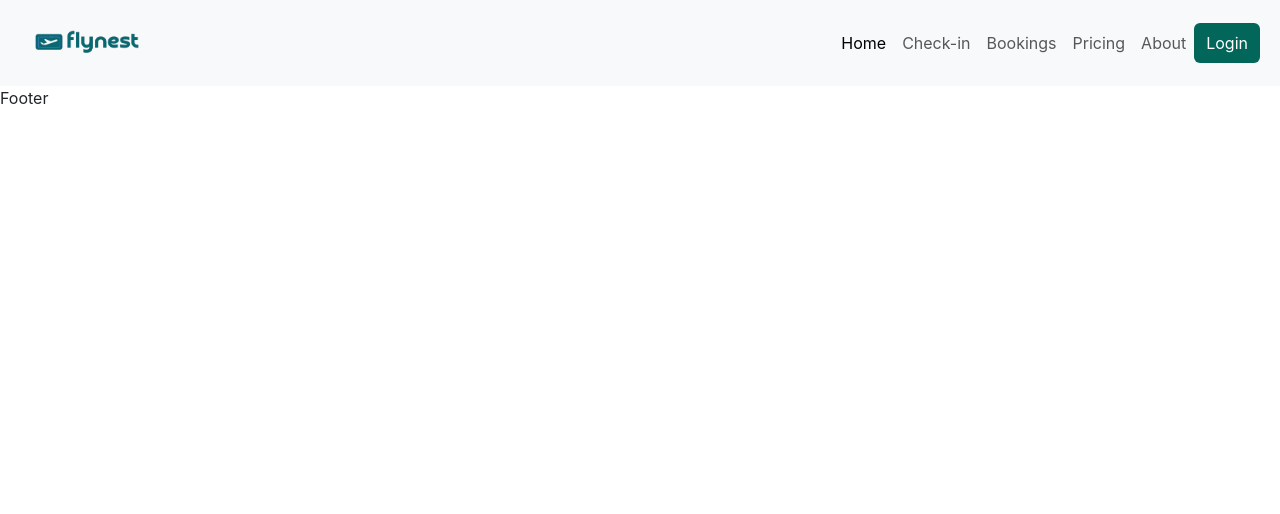
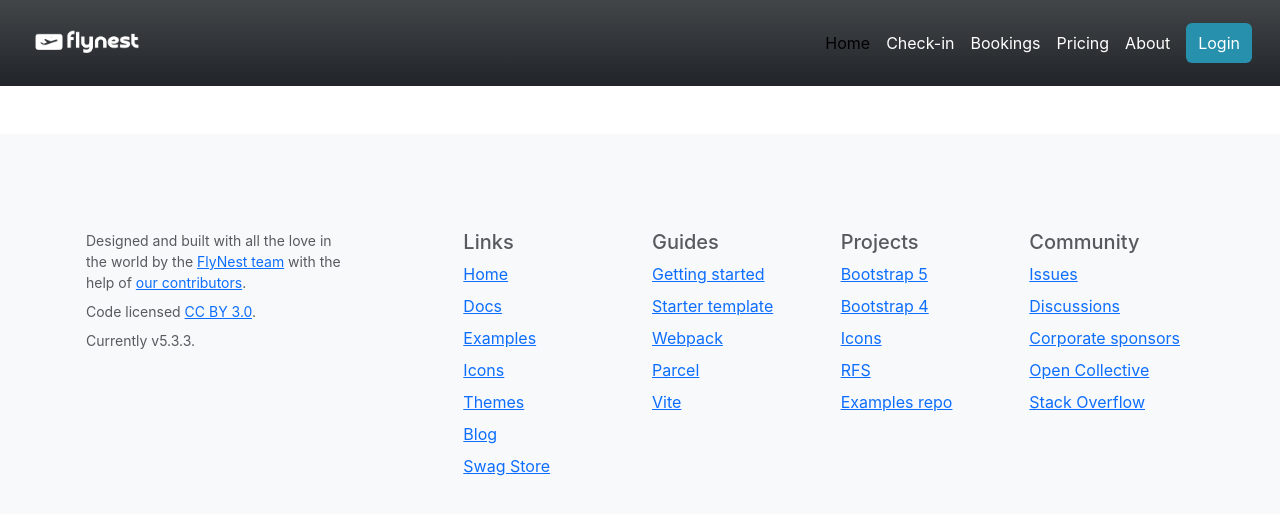
Before and after one commit to Tanayendrajit/sd001-e-flight, a React (Create React App) app: page / in a window 1280 px wide. Shown: the top 514 px of the page. Built offline with nearby package versions, Linux system fonts and the light colour scheme.

Commit message:
Files Updated

```diff
--- a/src/App.css
+++ b/src/App.css
@@ -11,13 +11,26 @@ h1{
     width: 100px;
     margin-left: 565px;
 }
+
+.navbar-brand img {
+    filter: invert(100%) brightness(100);
+}
+
+.navbar-brand img:hover {
+    filter: brightness(200%) grayscale(20%);
+}
+
 .btn
 {
     border: none;
-    background-color: rgb(3, 102, 90);
+    background-color: rgb(39, 144, 172);
     transition: background-color 0.3s, color 0.3s;
 }
 
-.btn.hover{
-    background-color: rgb(3, 65, 58);
+.button-hover-class:hover {
+    background-color: rgb(27, 97, 116);
 }
+
+.nav-item a {
+    color: white;
+}
--- a/src/component/Footer/Footer.js
+++ b/src/component/Footer/Footer.js
@@ -2,6 +2,67 @@ import React from 'react'
 
 export default function Footer() {
   return (
-    <div>Footer</div>
+    <div>
+      <footer class="bd-footer py-4 py-md-5 mt-5 bg-body-tertiary">
+  <div class="container py-4 py-md-5 px-4 px-md-3 text-body-secondary">
+    <div class="row">
+      <div class="col-lg-3 mb-3">
+        {/* <a class="d-inline-flex align-items-center mb-2 text-body-emphasis text-decoration-none" href="/" aria-label="Bootstrap">
+          <svg xmlns="http://www.w3.org/2000/svg" width="40" height="32" class="d-block me-2" viewBox="0 0 118 94" role="img"><title>Bootstrap</title><path fill-rule="evenodd" clip-rule="evenodd" d="M24.509 0c-6.733 0-11.715 5.893-11.492 12.284.214 6.14-.064 14.092-2.066 20.577C8.943 39.365 5.547 43.485 0 44.014v5.972c5.547.529 8.943 4.649 10.951 11.153 2.002 6.485 2.28 14.437 2.066 20.577C12.794 88.106 17.776 94 24.51 94H93.5c6.733 0 11.714-5.893 11.491-12.284-.214-6.14.064-14.092 2.066-20.577 2.009-6.504 5.396-10.624 10.943-11.153v-5.972c-5.547-.529-8.934-4.649-10.943-11.153-2.002-6.484-2.28-14.437-2.066-20.577C105.214 5.894 100.233 0 93.5 0H24.508zM80 57.863C80 66.663 73.436 72 62.543 72H44a2 2 0 01-2-2V24a2 2 0 012-2h18.437c9.083 0 15.044 4.92 15.044 12.474 0 5.302-4.01 10.049-9.119 10.88v.277C75.317 46.394 80 51.21 80 57.863zM60.521 28.34H49.948v14.934h8.905c6.884 0 10.68-2.772 10.68-7.727 0-4.643-3.264-7.207-9.012-7.207zM49.948 49.2v16.458H60.91c7.167 0 10.964-2.876 10.964-8.281 0-5.406-3.903-8.178-11.425-8.178H49.948z" fill="currentColor"></path></svg>
+          <span class="fs-5">Bootstrap</span>
+        </a> */}
+        <ul class="list-unstyled small">
+          <li class="mb-2">Designed and built with all the love in the world by the <a href="/docs/5.3/about/team/">FlyNest team</a> with the help of <a href="https://github.com/twbs/bootstrap/graphs/contributors">our contributors</a>.</li>
+          <li class="mb-2">Code licensed <a href="https://github.com/twbs/bootstrap/blob/main/LICENSE" target="_blank" rel="license noopener"></a> <a href="https://creativecommons.org/licenses/by/3.0/" target="_blank" rel="license noopener">CC BY 3.0</a>.</li>
+          <li class="mb-2">Currently v5.3.3.</li>
+        </ul>
+      </div>
+      <div class="col-6 col-lg-2 offset-lg-1 mb-3">
+        <h5>Links</h5>
+        <ul class="list-unstyled">
+          <li class="mb-2"><a href="/">Home</a></li>
+          <li class="mb-2"><a href="/docs/5.3/">Docs</a></li>
+          <li class="mb-2"><a href="/docs/5.3/examples/">Examples</a></li>
+          <li class="mb-2"><a href="https://icons.getbootstrap.com/">Icons</a></li>
+          <li class="mb-2"><a href="https://themes.getbootstrap.com/">Themes</a></li>
+          <li class="mb-2"><a href="https://blog.getbootstrap.com/">Blog</a></li>
+          <li class="mb-2"><a href="https://cottonbureau.com/people/bootstrap" target="_blank" rel="noopener">Swag Store</a></li>
+        </ul>
+      </div>
+      <div class="col-6 col-lg-2 mb-3">
+        <h5>Guides</h5>
+        <ul class="list-unstyled">
+          <li class="mb-2"><a href="/docs/5.3/getting-started/">Getting started</a></li>
+          <li class="mb-2"><a href="/docs/5.3/examples/starter-template/">Starter template</a></li>
+          <li class="mb-2"><a href="/docs/5.3/getting-started/webpack/">Webpack</a></li>
+          <li class="mb-2"><a href="/docs/5.3/getting-started/parcel/">Parcel</a></li>
+          <li class="mb-2"><a href="/docs/5.3/getting-started/vite/">Vite</a></li>
+        </ul>
+      </div>
+      <div class="col-6 col-lg-2 mb-3">
+        <h5>Projects</h5>
+        <ul class="list-unstyled">
+          <li class="mb-2"><a href="https://github.com/twbs/bootstrap" target="_blank" rel="noopener">Bootstrap 5</a></li>
+          <li class="mb-2"><a href="https://github.com/twbs/bootstrap/tree/v4-dev" target="_blank" rel="noopener">Bootstrap 4</a></li>
+          <li class="mb-2"><a href="https://github.com/twbs/icons" target="_blank" rel="noopener">Icons</a></li>
+          <li class="mb-2"><a href="https://github.com/twbs/rfs" target="_blank" rel="noopener">RFS</a></li>
+          <li class="mb-2"><a href="https://github.com/twbs/examples/" target="_blank" rel="noopener">Examples repo</a></li>
+        </ul>
+      </div>
+      <div class="col-6 col-lg-2 mb-3">
+        <h5>Community</h5>
+        <ul class="list-unstyled">
+          <li class="mb-2"><a href="https://github.com/twbs/bootstrap/issues" target="_blank" rel="noopener">Issues</a></li>
+          <li class="mb-2"><a href="https://github.com/twbs/bootstrap/discussions" target="_blank" rel="noopener">Discussions</a></li>
+          <li class="mb-2"><a href="https://github.com/sponsors/twbs" target="_blank" rel="noopener">Corporate sponsors</a></li>
+          <li class="mb-2"><a href="https://opencollective.com/bootstrap" target="_blank" rel="noopener">Open Collective</a></li>
+          <li class="mb-2"><a href="https://stackoverflow.com/questions/tagged/bootstrap-5" target="_blank" rel="noopener">Stack Overflow</a></li>
+        </ul>
+      </div>
+    </div>
+  </div>
+</footer>
+    </div>
+
   )
 }
--- a/src/component/Header/Navbar.js
+++ b/src/component/Header/Navbar.js
@@ -5,34 +5,34 @@ import UserIcon from '../../img/usericon.png';
 function Header () {
     return (
         <>
-            <nav className="navbar navbar-expand-lg bg-body-tertiary">
+            <nav className="navbar navbar-expand-lg bg-dark bg-gradient">
                 <div className="container-fluid">
                     <a className='navbar-brand' href="#">
                         <img src={Logo} style={{height:60, width:"100%"}} alt='' />
                     </a>
-                    <button class="navbar-toggler" type="button" data-bs-toggle="collapse" data-bs-target="#navbarNav" aria-controls="navbarNav" aria-expanded="false" aria-label="Toggle navigation">
-      <span class="navbar-toggler-icon"></span>
+                    <button className="navbar-toggler" type="button" data-bs-toggle="collapse" data-bs-target="#navbarNav" aria-controls="navbarNav" aria-expanded="false" aria-label="Toggle navigation">
+      <span className="navbar-toggler-icon"></span>
     </button>
-    <div class="collapse navbar-collapse" id="navbarNav">
-      <ul class="navbar-nav ms-auto">
-        <li class="nav-item">
-          <a class="nav-link active" aria-current="page" href="#">Home</a>
+    <div className="collapse navbar-collapse" id="navbarNav">
+      <ul className="navbar-nav ms-auto">
+        <li className="nav-item">
+          <a className="nav-link active" aria-current="page" href="#">Home</a>
         </li>
-        <li class="nav-item">
-          <a class="nav-link" href="#">Check-in</a>
+        <li className="nav-item">
+          <a className="nav-link" href="#">Check-in</a>
         </li>
-        <li class="nav-item">
-          <a class="nav-link" href="#">Bookings</a>
+        <li className="nav-item">
+          <a className="nav-link" href="#">Bookings</a>
         </li>
-        <li class="nav-item">
-          <a class="nav-link" href="#">Pricing</a>
+        <li className="nav-item">
+          <a className="nav-link" href="#">Pricing</a>
         </li>
-        <li class="nav-item">
-          <a class="nav-link" href="#">About</a>
+        <li className="nav-item">
+          <a className="nav-link" href="#">About</a>
         </li>
-        <div class="d-grid gap-2 d-md-flex justify-content-md-end">
-            <button class="btn btn-primary me-md-2" type="button">Login</button>
-            {/*  */}
+        <div className="d-grid gap-2 mx-2 d-md-flex justify-content-md-end">
+            <button className="btn btn-primary me-md-2 button-hover-class" type="button">Login</button>
+
         </div>
       </ul>
     </div>
@@ -46,8 +46,8 @@ export default Header;
 
 
 /*
-<nav class="navbar navbar-expand-lg bg-body-tertiary">
-  <div class="container-fluid">
-    <a class="navbar-brand" href="#">Navbar</a>
+<nav className="navbar navbar-expand-lg bg-body-tertiary">
+  <div className="container-fluid">
+    <a className="navbar-brand" href="#">Navbar</a>
 
 */
```
